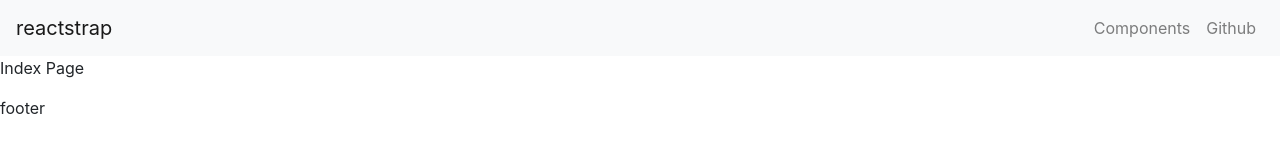
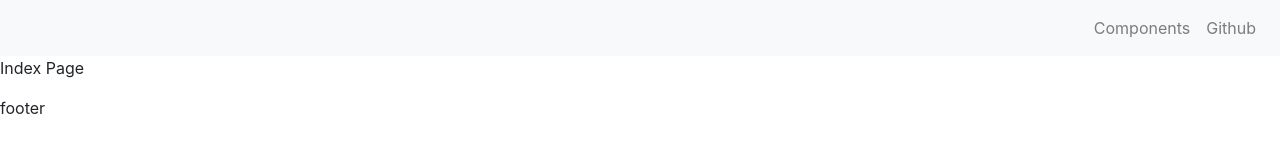
Before and after one commit to mayank30041995/SEO-Blog, a Next.js app in the folder frontend/: page / in a window 1280 px wide. Shown: the top 160 px of the page. Built offline with nearby package versions, Linux system fonts and the light colour scheme.

Commit message:
env variables in nextjs

```diff
--- a/frontend/components/Header.js
+++ b/frontend/components/Header.js
@@ -1,4 +1,5 @@
 import { useState } from 'react';
+import { APP_NAME } from '../config';
 import {
     Collapse,
     Navbar,
@@ -24,7 +25,7 @@
     return (
         <div>
             <Navbar color="light" light expand="md">
-                <NavbarBrand href="/">reactstrap</NavbarBrand>
+                <NavbarBrand href="/">{APP_NAME}</NavbarBrand>
                 <NavbarToggler onClick={toggle}/>
                     <Collapse isOpen={isOpen} navbar>
                         <Nav className='ml-auto' navbar>
--- /dev/null
+++ b/frontend/config.js
@@ -0,0 +1,7 @@
+import getConfig from 'next/config';
+const { publicRuntimeConfig } = getConfig();
+
+export const API = publicRuntimeConfig.PRODUCTION
+    ? "https://localhost:8000" : "https://localhost:8000";
+
+export const APP_NAME = publicRuntimeConfig.APP_NAME;
--- /dev/null
+++ b/frontend/next.config.js
@@ -0,0 +1,7 @@
+module.exports = {
+    publicRuntimeConfig: {
+        APP_NAME: 'SEOBLOG',
+        API_DEVELOPMENT: "http://localhost:8080/api",
+        PRODUCTION: false
+    }
+}
```
